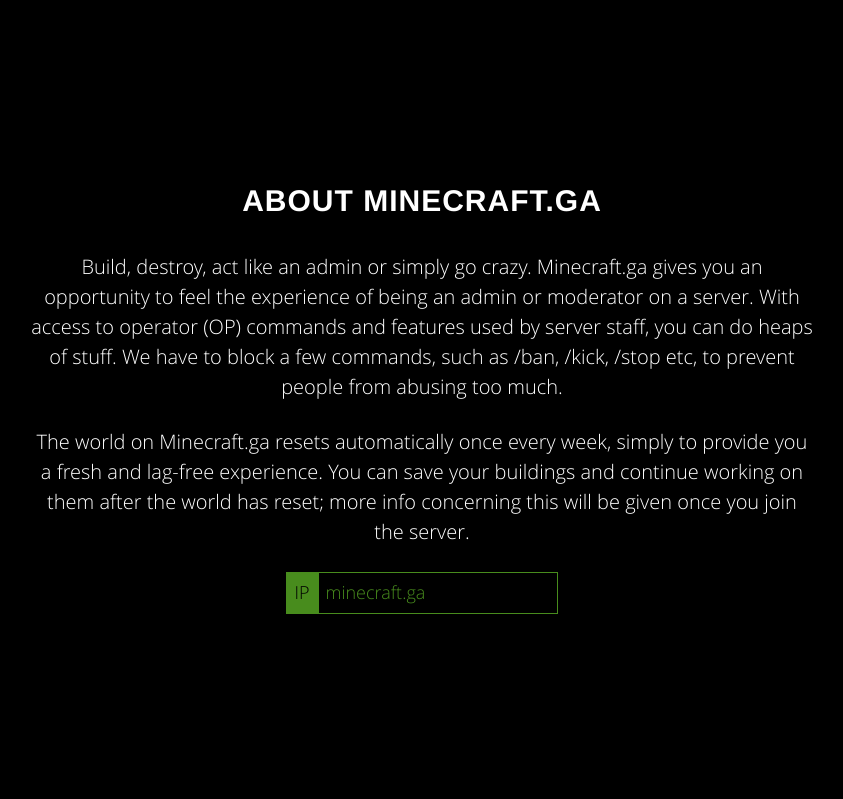
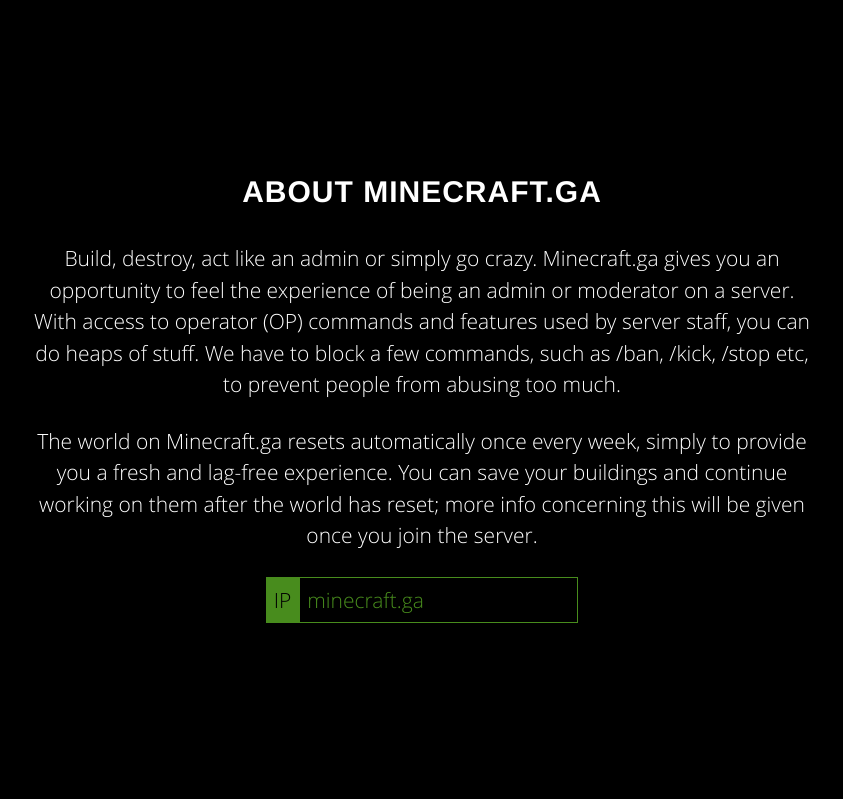
Before and after one commit to draknyte1/website, a PHP site: page / in a window 1280 px wide. Shown: the part 801-1600 px from the top of the page, without its empty margins (218-1061 px from the left). Run offline with PHP 8.4, Linux system fonts and the light colour scheme; some libraries are stand-ins or nearby versions; some web fonts are replaced.

Commit message:
Initial Commit

```diff
--- a/css/minecraft.css
+++ b/css/minecraft.css
@@ -21,7 +21,7 @@
     width: 100%;
     height: 100%;
     font-family: 'Open Sans', sans-serif;
-    font-size: 18px;
+    font-size: 21px;
     color: #fff;
     background-color: #595959;
 }
@@ -46,14 +46,12 @@
 
 p {
     margin: 0 0 35px;
-    font-size: 20px;
     line-height: 1.6;
 }
 
 @media(min-width:767px) {
     p {
     margin: 0 0 25px;
-        font-size: 20px;
         line-height: 1.5;
     }
 }
```
